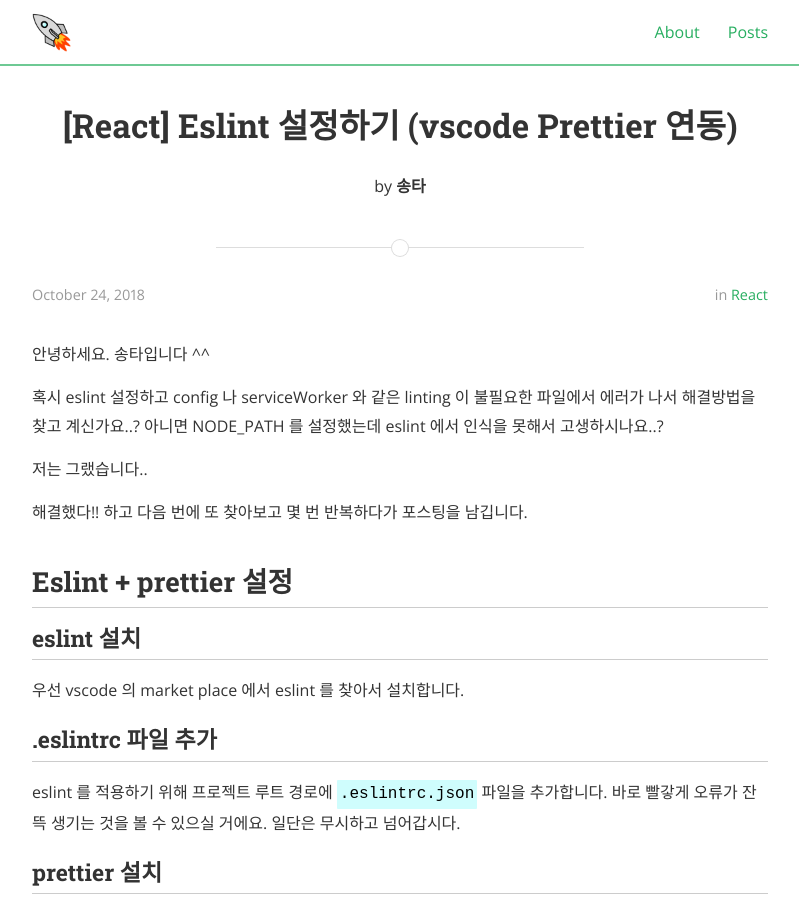
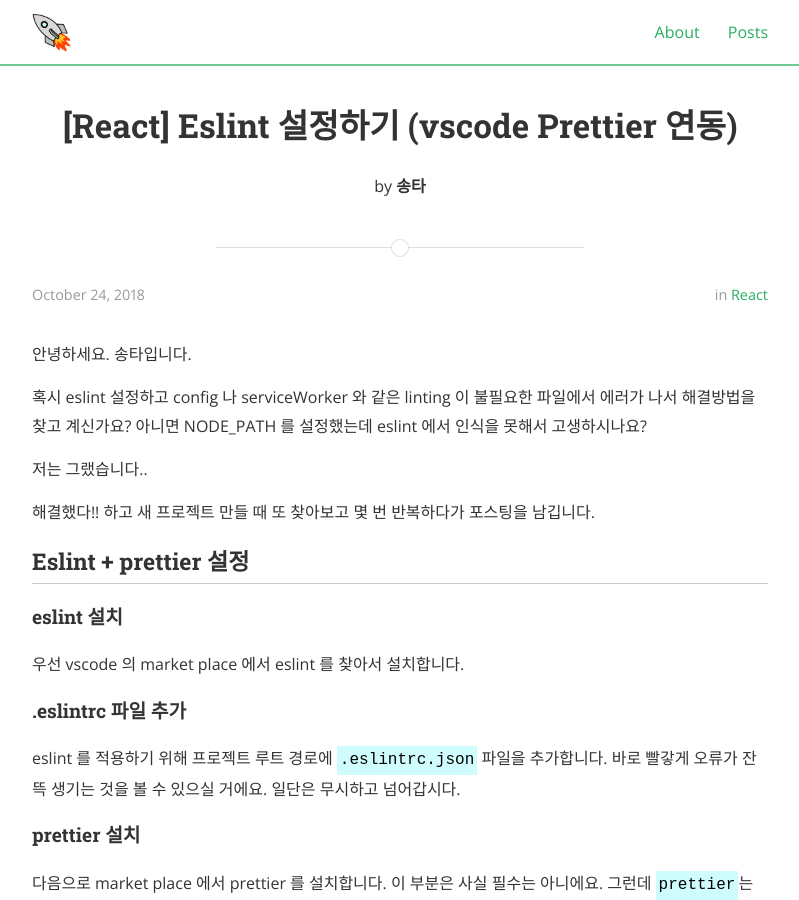
Before and after one commit to iamsjy17/iamsjy17.github.io, a Jekyll site: the page built from _posts/2018-10-24-eslint_prettier.markdown, in a window 1280 px wide and 900 px high. Shown: the whole window, without its empty margins (240-1039 px from the left). Built offline with Jekyll 4.4.1, drawn with Linux system fonts in a browser that asks for light colours; nearby versions of some CDN libraries; some web fonts are replaced; comment, search, counter and statistics services are not loaded; some of the changed text lies outside the part shown.

Commit message:
eslint 포스팅 수정

````diff
--- a/_posts/2018-10-24-eslint_prettier.markdown
+++ b/_posts/2018-10-24-eslint_prettier.markdown
@@ -7,32 +7,32 @@
 tags: eslint prettier .eslintignore eslint-disable NODE_PATH
 ---
 
-안녕하세요. 송타입니다 ^^
+안녕하세요. 송타입니다.
 
-혹시 eslint 설정하고 config 나 serviceWorker 와 같은 linting 이 불필요한 파일에서 에러가 나서 해결방법을 찾고 계신가요..?
-아니면 NODE_PATH 를 설정했는데 eslint 에서 인식을 못해서 고생하시나요..?
+혹시 eslint 설정하고 config 나 serviceWorker 와 같은 linting 이 불필요한 파일에서 에러가 나서 해결방법을 찾고 계신가요?
+아니면 NODE_PATH 를 설정했는데 eslint 에서 인식을 못해서 고생하시나요?
 
 저는 그랬습니다..
 
-해결했다!! 하고 다음 번에 또 찾아보고 몇 번 반복하다가 포스팅을 남깁니다.
+해결했다!! 하고 새 프로젝트 만들 때 또 찾아보고 몇 번 반복하다가 포스팅을 남깁니다.
 
-## Eslint + prettier 설정
+### Eslint + prettier 설정
 
-### eslint 설치
+#### eslint 설치
 
 우선 vscode 의 market place 에서 eslint 를 찾아서 설치합니다.
 
-### .eslintrc 파일 추가
+#### .eslintrc 파일 추가
 
 eslint 를 적용하기 위해 프로젝트 루트 경로에 `.eslintrc.json` 파일을 추가합니다.
 바로 빨갛게 오류가 잔뜩 생기는 것을 볼 수 있으실 거에요. 일단은 무시하고 넘어갑시다.
 
-### prettier 설치
+#### prettier 설치
 
 다음으로 market place 에서 prettier 를 설치합니다.
 이 부분은 사실 필수는 아니에요. 그런데 `prettier`는 코드 포맷팅을 도와주는 plugin 으로 설치하시면 매우 편리합니다!
 
-### eslint 와 prettier 연동
+#### eslint 와 prettier 연동
 
 `prettier-eslint` 를 추가합니다.
 
@@ -50,7 +50,7 @@
 }
 ```
 
-### airbnb 추가
+#### airbnb 추가
 
 ```
 yarn add eslint-config-airbnb
@@ -60,7 +60,7 @@
 
 그런데 매우 매우 까다로워서 사용하시다가 이건 좀 심하다 싶으신 것들은 꺼주시면 됩니다^^
 
-### .eslintrc 파일 수정
+#### .eslintrc 파일 수정
 
 그럼 .eslintrc 파일을 수정하여 airbnb 스타일을 사용하도록 합니다.
 아래 rules 아래에 규칙들을 추가하여 on/off 할 수 있습니다.
@@ -80,7 +80,7 @@
 }
 ```
 
-### linting 에서 파일 제외하기
+#### linting 에서 파일 제외하기
 
 에러가 무지막지하게 뜨시나요..?
 eslint 가 적용되지 않아도 되는 파일까지 포함되었다면 제외해줍니다.
@@ -93,7 +93,7 @@
 제가 제대로 설정을 못한건지 .eslintignore 파일을 추가해서 .gitignore 파일 처럼 만들어 보았는데 적용이 안되더라고요..
 해매다가 주석 한 줄 추가하니까 똭! 해결되었습니다.
 
-### NODE_PATH 인식
+#### NODE_PATH 인식
 
 `../../../components/header`와 같이 상대경로의 depth 가 깊어지면 가독성도 좋지 않고 실수할 여지도 많아집니다. 그렇기 때문에 NODE_PATH 를 지정하여 `src` 경로로부터 절대경로로 사용을 합니다.
 
@@ -118,4 +118,4 @@
 }
 ```
 
-마음의 평안을 얻으셨길 바래요~~^^
+마음의 평안을 얻으셨길 바래요~~
````
